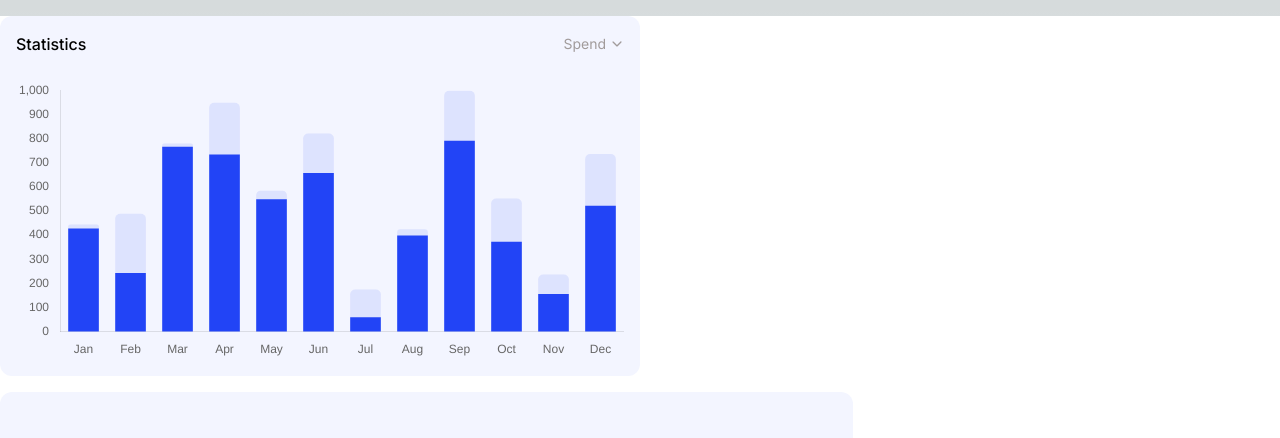
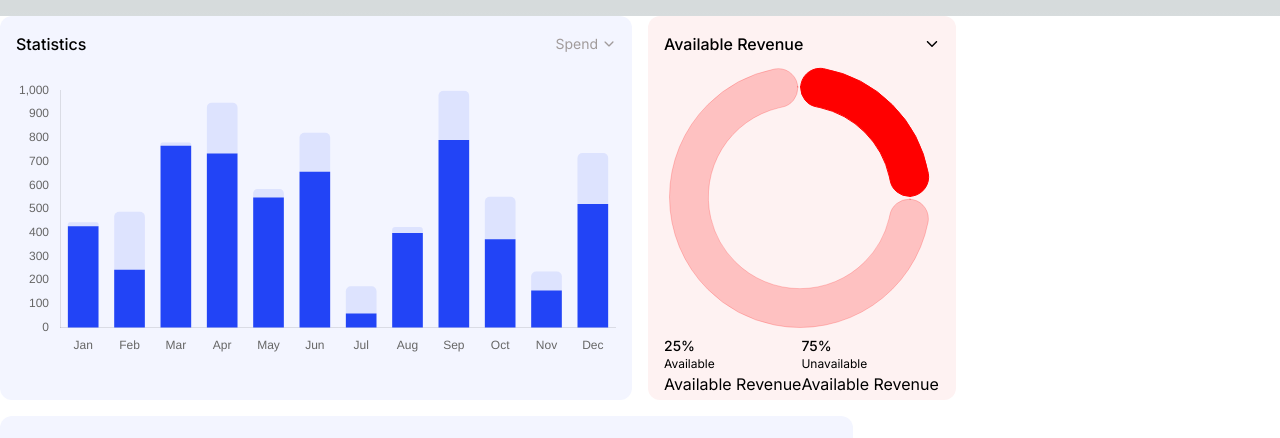
Before and after one commit to JasmineBabaYara/dashboard-demo-2, a Next.js app: page /dashboard in a window 1280 px wide. Shown: the top 438 px of the page. Built offline with nearby package versions, Linux system fonts and the light colour scheme.

Commit message:
add donut chart

```diff
--- a/app/dashboard/page.js
+++ b/app/dashboard/page.js
@@ -2,22 +2,42 @@
 import React from "react";
 import { IoIosArrowDown } from "react-icons/io";
 import BarChart from "../barchart/page";
+import DonutChart from "../donutchart/page";
 
 export default function page() {
   return (
     <div className="mt-4 h-screen bg-white">
-      <div className="grid grid-cols-4">
-        <div className="bg-secondary rounded-xl col-span-2 p-4">
+      <div className="grid grid-cols-4 gap-4">
+        <div className="bg-secondary rounded-xl col-span-2 p-4 h-96">
           <div className="flex justify-between items-center">
             <p className="font-medium text-black text-base">Statistics</p>
             <div className="flex items-center gap-1 text-gray text-sm">
-              <p className="">Spend</p>
+              <p>Spend</p>
               <IoIosArrowDown />
             </div>
           </div>
           <BarChart />
         </div>
-        <div></div>
+        <div className="bg-red-50 rounded-xl col-span-1 p-4 h-96">
+        <div className="flex justify-between items-center">
+            <p className="font-medium text-black text-base">Available Revenue</p>
+              <IoIosArrowDown />
+          </div>
+          <DonutChart />
+          <div className="flex mt-2">
+            <div>
+          <p className="font-medium text-black text-sm">25%</p>
+          <p className="text-black text-xs">Available</p>
+          <p className="text-black text-base">Available Revenue</p>
+          </div>
+          <div>
+          <p className="font-medium text-black text-sm">75%</p>
+          <p className="text-black text-xs">Unavailable</p>
+          <p className="text-black text-base">Available Revenue</p>
+          </div>
+          </div>
+
+        </div>
       </div>
       <div className="grid grid-cols-3 mt-4">
         <div className="bg-secondary h-40 rounded-xl col-span-2"></div>
```
